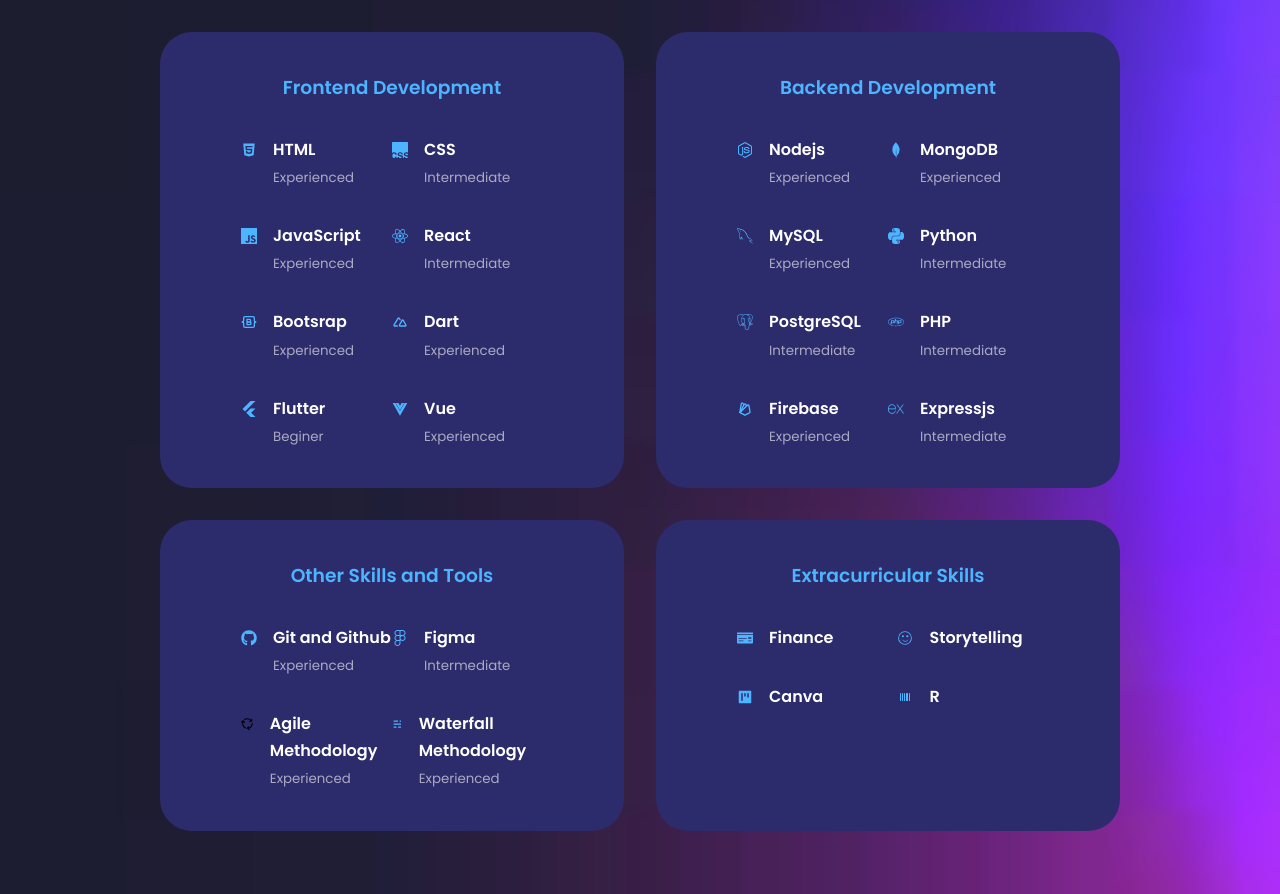
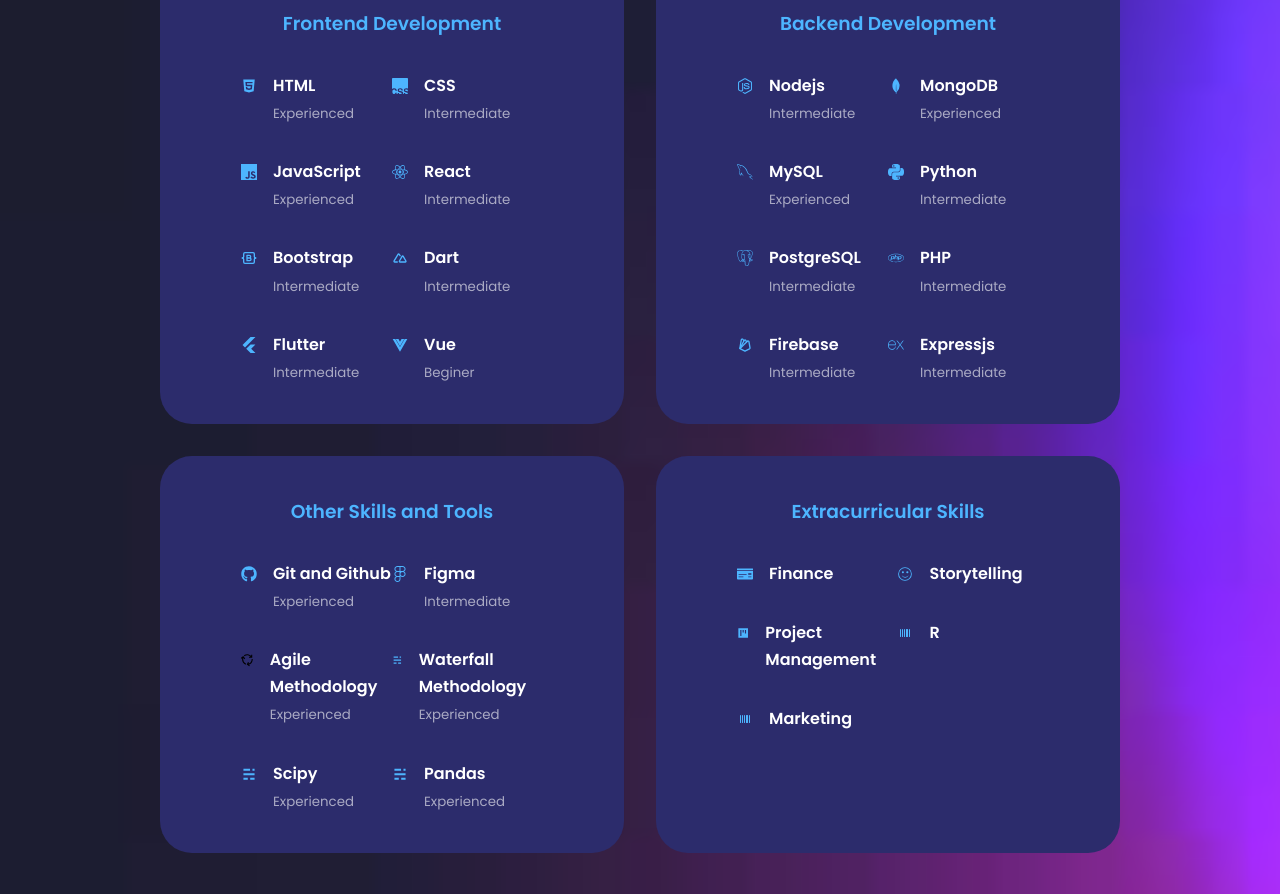
Before and after one commit to JohnGastone/John-Gastone, a React (Create React App) app: page / in a window 1280 px wide. Shown: the part 1903-2797 px from the top of the page. Built offline with nearby package versions, Linux system fonts and the light colour scheme.

Commit message:
First commit

```diff
--- a/src/components/contact/Contact.jsx
+++ b/src/components/contact/Contact.jsx
@@ -2,10 +2,8 @@
 import './contact.css'
 import {HiOutlineMail} from 'react-icons/hi'
 import {FaWhatsapp} from 'react-icons/fa'
-import { RiHome2Line } from 'react-icons/ri'
 import { useRef } from 'react';
 import emailjs from 'emailjs-com';
-
 
 function Contact() {
   const form = useRef();
@@ -31,14 +29,14 @@
           <HiOutlineMail className='contact__option-icon'/>
             <h4>Email</h4>
             <h5>johngastone11@gmail.com</h5>
-            <a href="mailto:johngastone11@gmail.com" target='_blank' rel='noreferer'>Send a message</a>
+            <a href="mailto:johngastone11@gmail.com" target='_blank' rel="noreferer noreferrer">Send a message</a>
           </article>
 
           <article className="contact__option">
           <FaWhatsapp className='contact__option-icon'/>
             <h4>WhatsApp</h4>
             <h5>John Gastone</h5>
-            <a href="https://wa.me/+255786849280" target='_blank' rel='noreferer'>Text me on WhatsApp</a>
+            <a href="https://wa.me/+255786849280" target='_blank' rel="noreferer noreferrer">Text me on WhatsApp</a>
           </article>
         </div>
         {/* END OF CONTACT OPTIONS */}
@@ -49,9 +47,6 @@
           <button type='submit' className='btn btn-primary'>Send message</button>
         </form>
       </div>
-      <div>
-        <a href="#" className="footer__logo">Go Back Home    <RiHome2Line/></a>
-      </div>
     </section>
   )
 }
--- a/src/components/experience/Experience.jsx
+++ b/src/components/experience/Experience.jsx
@@ -15,7 +15,6 @@
 import {FaPhp} from 'react-icons/fa'
 import {TbBrandFirebase} from 'react-icons/tb'
 import {SiExpress} from 'react-icons/si'
-import {AiTwotoneVideoCamera} from 'react-icons/ai'
 import {SiFigma} from 'react-icons/si'
 import {FaGithub} from 'react-icons/fa'
 import {SiFlutter} from 'react-icons/si'
@@ -67,29 +66,29 @@
             <article className='experience__details'>
               <TbBrandBootstrap className='experience__details-icon'/>
               <div>
-              <h4>Bootsrap</h4>
-              <small className='text-light'>Experienced</small>
+              <h4>Bootstrap</h4>
+              <small className='text-light'>Intermediate</small>
               </div>
             </article>
             <article className='experience__details'>
               <TbBrandNuxt className='experience__details-icon'/>
               <div>
               <h4>Dart</h4>
-              <small className='text-light'>Experienced</small>
+              <small className='text-light'>Intermediate</small>
               </div>
             </article>
             <article className='experience__details'>
               <SiFlutter className='experience__details-icon'/>
               <div>
               <h4>Flutter</h4>
-              <small className='text-light'>Beginer</small>
+              <small className='text-light'>Intermediate</small>
               </div>
             </article>
             <article className='experience__details'>
               <RiVuejsFill className='experience__details-icon'/>
               <div>
               <h4>Vue</h4>
-              <small className='text-light'>Experienced</small>
+              <small className='text-light'>Beginer</small>
               </div>
             </article>
           </div>
@@ -101,7 +100,7 @@
               <FaNodeJs className='experience__details-icon'/>
               <div>
               <h4>Nodejs</h4>
-              <small className='text-light'>Experienced</small>
+              <small className='text-light'>Intermediate</small>
               </div>
             </article>
             <article className='experience__details'>
@@ -143,7 +142,7 @@
               <TbBrandFirebase className='experience__details-icon'/>
               <div>
               <h4>Firebase</h4>
-              <small className='text-light'>Experienced</small>
+              <small className='text-light'>Intermediate</small>
               </div>
             </article>
             <article className='experience__details'>
@@ -188,6 +187,22 @@
               </div>
             </article>
 
+            <article className='experience__details'>
+              <DiGhostSmall className='experience__details-icon'/>
+              <div>
+              <h4>Scipy</h4>
+              <small className='text-light'>Experienced</small>
+              </div>
+            </article>
+
+            <article className='experience__details'>
+              <DiGhostSmall className='experience__details-icon'/>
+              <div>
+              <h4>Pandas</h4>
+              <small className='text-light'>Experienced</small>
+              </div>
+            </article>
+
           </div>
         </div>
 
@@ -209,7 +224,7 @@
             <article className='experience__details'>
               <AiFillProject className='experience__details-icon'/>
               <div>
-              <h4>Canva</h4>
+              <h4>Project Management</h4>
               </div>
             </article>
             <article className='experience__details'>
@@ -219,6 +234,12 @@
               </div>
             </article>
 
+            <article className='experience__details'>
+              <BsUpc className='experience__details-icon'/>
+              <div>
+              <h4>Marketing</h4>
+              </div>
+            </article>
           </div>
         </div>
       </div>
--- a/src/components/header/Header.jsx
+++ b/src/components/header/Header.jsx
@@ -1,7 +1,6 @@
 import React from 'react'
 import './header.css'
 import CTA from './CTA'
-import MIMI from '../../assets/pic.jpg'
 import HeaderSocials from './HeaderSocials'
 
 function Header() {
--- a/src/components/services/Services.jsx
+++ b/src/components/services/Services.jsx
@@ -25,7 +25,7 @@
               </li>
               <li>
                 <BiWifi0 className='service__list-icon'/>
-                <p>Collaborative customer study when designing for interfaces following HCI principles.
+                <p>Collaborative customer study for better interfaces following HCI principles.
                 </p>
               </li>
             </ul>
@@ -40,17 +40,17 @@
             <ul className='service__list'>
               <li>
                 <BiWifi0 className='service__list-icon'/>
-                <p>I build both Android and iOS mobile applications .
+                <p>Both Android and iOS mobile applications .
                 </p>
               </li>
               <li>
                 <BiWifi0 className='service__list-icon'/>
-                <p>I use effective technologies that prioritise quality and quick delivery of Mobile Apps.
+                <p>Effective technologies that prioritise quality and quick delivery of Mobile Apps.
                 </p>
               </li>
               <li>
                 <BiWifi0 className='service__list-icon'/>
-                <p>I build Apps that focus on hiding technicalities to users and improve their experience on the App.
+                <p>Apps that focus on simplicity to users and improve their experience on the App.
                 </p>
               </li>
             </ul>
@@ -70,12 +70,12 @@
               </li>
               <li>
                 <BiWifi0 className='service__list-icon'/>
-                <p>Building Web Apps using efficient software methodologies that leverage your business workflows.
+                <p>Web Apps that use efficient software methodologies to leverage business workflows.
                 </p>
               </li>
               <li>
                 <BiWifi0 className='service__list-icon'/>
-                <p>I build Web Apps that closes businesses-customers gap.
+                <p>Web Apps that closes businesses-customers gap.
                 </p>
               </li>
             </ul>
--- a/src/components/services/services.css
+++ b/src/components/services/services.css
@@ -14,7 +14,7 @@
     padding-bottom: 3rem;
 }
 .services{
-    margin-top: 3rem;
+    margin-top: 5rem;
 }
 
 .service:hover{
--- a/src/index.css
+++ b/src/index.css
@@ -65,9 +65,9 @@
 }
 
 section{
-    margin-top: -3rem;
+    margin-top: -7rem;
     height: 130vh;
-    margin-bottom: 5rem;
+    margin-bottom: 9rem;
 
 }
 
```
